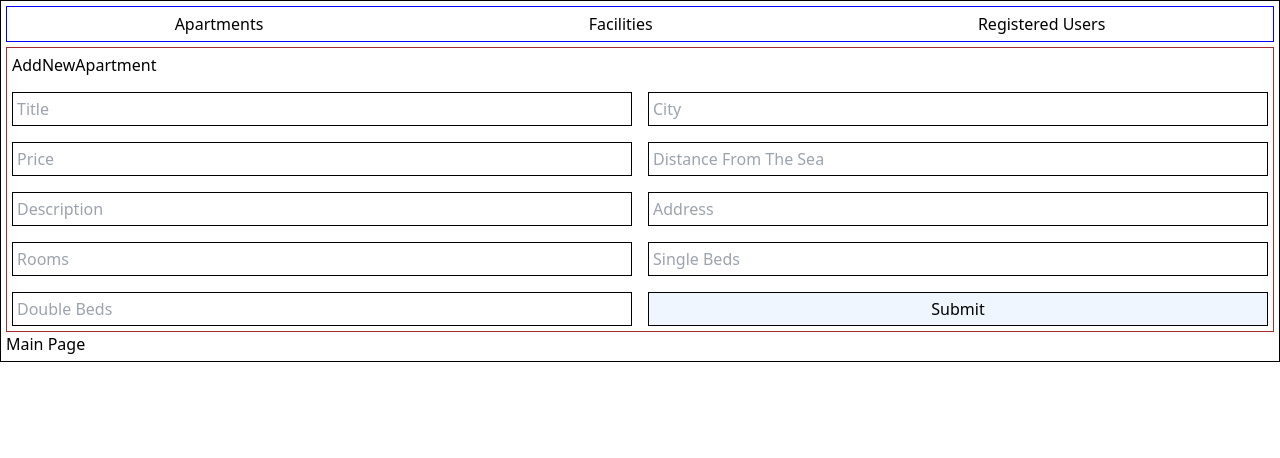
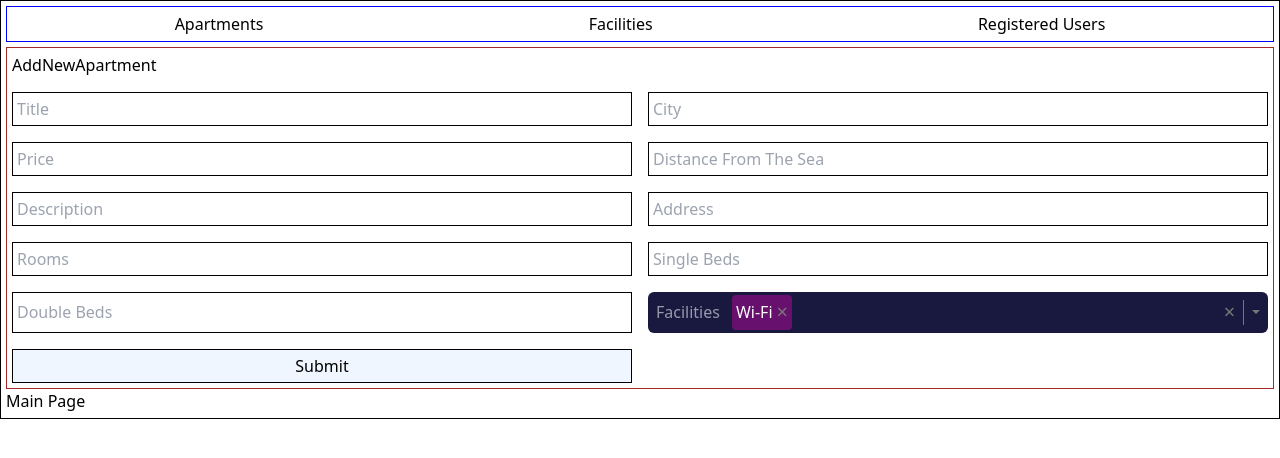
Before and after one commit to zrvnarmarin/Apartmenify-App-React-Redux-Toolkit-Supabase-, a React (Vite) app in the folder redux-demo/: page /main/addNewApartment in a window 1280 px wide. Shown: the top 458 px of the page. Built offline with nearby package versions, Linux system fonts and the light colour scheme.

Commit message:
added post function to apartments

```diff
--- /dev/null
+++ b/redux-demo/src/UI/Select.jsx
@@ -0,0 +1,131 @@
+import { useEffect, useRef, useState } from "react"
+import styles from "../styles/select.module.css"
+
+export function Select({ multiple, value, onChange, options, name }) {
+  const [isOpen, setIsOpen] = useState(false)
+  const [highlightedIndex, setHighlightedIndex] = useState(0)
+  const containerRef = useRef(null)
+
+  function clearOptions() {
+    multiple ? onChange([]) : onChange(undefined)
+  }
+
+  function selectOption(option) {
+    if (multiple) {
+      if (value.includes(option)) {
+        onChange(value.filter(o => o !== option))
+      } else {
+        onChange([...value, option])
+      }
+    } else {
+      if (option !== value) onChange(option)
+    }
+  }
+
+  function isOptionSelected(option) {
+    return multiple ? value.includes(option) : option === value
+  }
+
+  useEffect(() => {
+    if (isOpen) setHighlightedIndex(0)
+  }, [isOpen])
+
+  // kod sam zakomentirao zbog buga za remove event listener!
+//   useEffect(() => {
+//     const handler = (e) => {
+//       if (e.target != containerRef.current) return
+//       switch (e.code) {
+//         case "Enter":
+//         case "Space":
+//           setIsOpen(prev => !prev)
+//           if (isOpen) selectOption(options[highlightedIndex])
+//           break
+//         case "ArrowUp":
+//         case "ArrowDown": {
+//           if (!isOpen) {
+//             setIsOpen(true)
+//             break
+//           }
+
+//           const newValue = highlightedIndex + (e.code === "ArrowDown" ? 1 : -1)
+//           if (newValue >= 0 && newValue < options.length) {
+//             setHighlightedIndex(newValue)
+//           }
+//           break
+//         }
+//         case "Escape":
+//           setIsOpen(false)
+//           break
+//       }
+//     }
+//     containerRef.current.addEventListener("keydown", handler)
+
+//     return () => {
+//       containerRef.current.removeEventListener("keydown", handler)
+//     }
+//   }, [isOpen, highlightedIndex, options])
+
+  return (
+    <div
+      ref={containerRef}
+      onBlur={() => setIsOpen(false)}
+      onClick={() => setIsOpen(prev => !prev)}
+      tabIndex={0}
+      className={styles.container}
+    >
+        <span>{name}</span>
+    <span className={styles.value}>
+        {multiple
+        ? value.map(v => (
+            <button
+
+                key={v.value}
+                onClick={e => {
+                e.stopPropagation()
+                selectOption(v)
+                }}
+                className={styles["option-badge"]}
+            >
+                {v.label}
+                <span className={styles["remove-btn"]}>&times;</span>
+            </button>
+            ))
+        : value?.label}
+      </span>
+      <button
+      type="button"
+        onClick={e => {
+          e.stopPropagation()
+          clearOptions()
+        }}
+        className={styles["clear-btn"]}
+      >
+        &times;
+      </button>
+      <div className="styles.divider-container">
+          <div className={styles.divider}></div>
+      </div>
+      <div className={styles.caret}></div>
+      <ul className={`${styles.options} ${isOpen ? styles.show : ""}`}>
+        {options.map((option, index) => (
+          <li
+            onClick={e => {
+              e.stopPropagation()
+              selectOption(option)
+              setIsOpen(false)
+            }}
+            onMouseEnter={() => setHighlightedIndex(index)}
+            key={option.value}
+            className={`${styles.option} ${
+              isOptionSelected(option) ? styles.selected : ""
+            } ${index === highlightedIndex ? styles.highlighted : ""}`}
+          >
+            {option.label}
+          </li>
+        ))}
+      </ul>
+    </div>
+  )
+}
+
+export default Select;
--- a/redux-demo/src/components/AddNewApartment.jsx
+++ b/redux-demo/src/components/AddNewApartment.jsx
@@ -1,6 +1,8 @@
 import React, { useState } from 'react'
 import { useDispatch } from 'react-redux'
 import { addApartment } from './apartmentsSlice'
+import { facilities } from '../data/facilities'
+import Select from '../UI/Select'
 
 const AddNewApartment = () => {
   const [title, setTitle] = useState('')
@@ -12,6 +14,8 @@ const AddNewApartment = () => {
   const [rooms, setRooms] = useState('')
   const [singleBeds, setSingleBeds] = useState('')
   const [doubleBeds, setDoubleBeds] = useState('')
+
+  const [facility, setFacility] = useState([facilities[0]])
 
   const titleChangeHandler = e => setTitle(e.target.value)
   const cityChangeHandler = e => setCity(e.target.value)
@@ -37,9 +41,11 @@ const AddNewApartment = () => {
       description: description,
       address: address,
       singleBeds: singleBeds,
-      doubleBeds: doubleBeds
+      doubleBeds: doubleBeds,
+      facilities: facility
     }))
   }
+
 
   return (
     <div style={{ padding: '5px', border: '1px solid brown', display: 'flex', flexDirection: 'column', gap: '15px'}}>
@@ -54,6 +60,13 @@ const AddNewApartment = () => {
         <input value={rooms} onChange={roomsChangeHandler} type="text" className='border-[1px] border-black p-1' placeholder='Rooms' />
         <input value={singleBeds} onChange={singleBedsChangeHandler} type="text" className='border-[1px] border-black p-1' placeholder='Single Beds' />
         <input value={doubleBeds} onChange={doubleBedsChangeHandler} type="text" className='border-[1px] border-black p-1' placeholder='Double Beds' />
+        <Select
+          multiple
+          name={'Facilities'}
+          options={facilities}
+          value={facility}
+          onChange={facility => setFacility(facility)}
+          />
         <button className='border-[1px] border-black p-1 bg-blue-50'>Submit</button>
       </form>
     </div>
--- a/redux-demo/src/components/ApartmentInfo.jsx
+++ b/redux-demo/src/components/ApartmentInfo.jsx
@@ -1,19 +1,25 @@
 import React, { useState } from 'react'
 
-const ApartmentInfo = ({ index, title, status, city, rooms, price, description, address, doubleBeds, singleBeds, distanceFromTheSea, facilities }) => {
+const ApartmentInfo = ({ tableIndex, title, status, city, rooms, price, description, address, doubleBeds, singleBeds, distanceFromTheSea, facilities }) => {
+
   const [isOpenMoreDetailsSection, setIsOpenMoreDetailsSection] = useState(false)
   const toggleMoreDetailsSection = () => setIsOpenMoreDetailsSection(prev => !prev)
 
   return (
     <div className='grid grid-cols-7 p-2 border-[1px] border-black'>
-      <span>{index}</span>
+      <span>{tableIndex}</span>
       <div>{title}</div>
       <div>{status}</div>
       <div>{city}</div>
       <div>{rooms}</div>
       <div>{price} e</div>
       <div>
-        <button onClick={toggleMoreDetailsSection} className="p-2 bg-blue-50 border-[1px] border-black">Toggle</button>
+        <button
+          onClick={toggleMoreDetailsSection}
+          className="p-2 bg-blue-50 border-[1px] border-black"
+        >
+          More Info
+        </button>
       </div>
 
       { isOpenMoreDetailsSection &&
--- /dev/null
+++ b/redux-demo/src/components/ApartmentTableHeader.jsx
@@ -0,0 +1,16 @@
+import React from 'react'
+import { tableHeaderData } from './../data/tableHeaderData';
+
+const ApartmentTableHeader = () => {
+
+  return (
+    <div className='grid grid-cols-7 p-2 border-[1px] border-black'>
+        {tableHeaderData.map(headerData =>
+          <div key={headerData.id}>{headerData.value}</div>
+        )}
+    </div>
+
+  )
+}
+
+export default ApartmentTableHeader
--- a/redux-demo/src/components/Apartments.jsx
+++ b/redux-demo/src/components/Apartments.jsx
@@ -48,7 +48,7 @@ const Apartments = () => {
 //     { id: 3, address: 'Tičarnica 12a', city: 'Zadar', description: 'Zadar je jako lijep grad', distanceFromtheSea: 5.5, doubleBeds: 1, singleBeds: 2, price: 19.99, rooms: 3, title: 'Cloudy apartment', facilities: ['Wi-Fi', 'Refrigerator', 'Pool'] },
 //   ]
 
-console.log(apartments)
+// console.log(apartments)
 
   return (
     <div style={{ padding: '5px', border: '1px solid brown', display: 'flex', flexDirection: 'column', gap: '15px'}}>
--- /dev/null
+++ b/redux-demo/src/data/facilities.js
@@ -0,0 +1,15 @@
+export const facilities = [
+    { label: "Wi-Fi", value: 'Wi-Fi' },
+    { label: "Free Parking", value: 'Free Parking' },
+    { label: "TV", value: 'TV' },
+    { label: "Car Rental Service", value: 'Car Rental Service' },
+    { label: "Coffe Machine", value: 'Coffe Machine' },
+    { label: "Refrigerator", value: 'Refrigerator' },
+    { label: "Hairdryer", value: 'Hairdryer' },
+    { label: "Flat-screen TV", value: 'Flat-screen TV' },
+    { label: "Spa", value: 'Spa' },
+    { label: "Air Conditioning", value: 'Air Conditioning' },
+    { label: "Smoke Free", value: 'Smoke Free' },
+    { label: "Sauna", value: 'Sauna' },
+    { label: "BBQ", value: 'BBQ' },
+  ]
--- /dev/null
+++ b/redux-demo/src/data/tableHeaderData.js
@@ -0,0 +1,9 @@
+export const tableHeaderData = [
+    { id: '1', value: '#'},
+    { id: '2', value: 'Title'},
+    { id: '3', value: 'Status'},
+    { id: '4', value: 'City'},
+    { id: '5', value: 'Rooms'},
+    { id: '6', value: 'Price'},
+    { id: 7, value: ''}
+]
--- /dev/null
+++ b/redux-demo/src/styles/select.module.css
@@ -0,0 +1,140 @@
+.container {
+    position: relative;
+    width: 100%;
+    min-height: 1.5em;
+    display: flex;
+    align-items: center;
+    gap: .5em;
+    padding: 3px;
+    padding-left: 8px;
+    padding-right: 8px;
+    border-radius: 6px;
+    outline: none;
+    background-color: #19193f;
+    color: #949cab;
+  }
+
+  .container:focus {
+    border-color: hsl(200, 100%, 50%);
+  }
+
+  ::-webkit-scrollbar-button {
+    scrollbar-color: red;
+  }
+
+  .value {
+    flex-grow: 1;
+    display: flex;
+    gap: .5em;
+    flex-wrap: wrap;
+    padding-left: 4px;
+  }
+
+  .clear-btn {
+    background: none;
+    color: #777;
+    border: none;
+    outline: none;
+    cursor: pointer;
+    padding: 0;
+    font-size: 1.25em;
+  }
+
+  .clear-btn:focus,
+  .clear-btn:hover {
+    color: #333;
+  }
+
+  .divider-container {
+      background-color: red;
+  }
+
+  .divider {
+    background-color: #777;
+    align-self: stretch;
+    width: .05em;
+    display: flex;
+    height: 25px;
+  }
+
+  .caret {
+    translate: 0 25%;
+    border: .25em solid transparent;
+    border-top-color: #777;
+  }
+
+  .options {
+    position: absolute;
+    margin: 0;
+    padding: 0;
+    list-style: none;
+    display: none;
+    max-height: 15em;
+    overflow-y: auto;
+    border-radius: .25em;
+    width: 100%;
+    left: 0;
+    top: calc(100% + .25em);
+    background-color: #19193f;
+    z-index: 100;
+  }
+
+  .options::-webkit-scrollbar {
+    width: 6px;
+    scrollbar-width: thin;
+  }
+
+  .options::-webkit-scrollbar-thumb {
+    background: #080c24;
+    width: 100px;
+    scrollbar-width: thin;
+    border-radius: 6px;
+  }
+
+  .options.show {
+    display: block;
+  }
+
+  .option {
+    padding: .25em .5em;
+    cursor: pointer;
+    color: white;
+  }
+
+  /* .option.selected {
+    background-color: hsl(200, 100%, 70%);
+  } */
+
+  .option.highlighted {
+    background-color: #68106d;
+    color: white
+  }
+
+  .option-badge {
+    display: flex;
+    align-items: center;
+    border-radius: .25em;
+    padding: .15em .25em;
+    gap: .25em;
+    cursor: pointer;
+    background: none;
+    outline: none;
+    background-color: #68106d;
+    color: white;
+  }
+
+  .option-badge:hover,
+  .option-badge:focus {
+    background-color: hsl(0, 100%, 90%);
+    border-color: hsl(0, 100%, 50%);
+  }
+
+  .option-badge:hover > .remove-btn,
+  .option-badge:focus > .remove-btn{
+    color: hsl(0, 100%, 50%);
+  }
+
+  .option-badge > .remove-btn {
+    font-size: 1.25em;
+    color: #777;
+  }
```
Also changed, not shown: redux-demo/src/components/ApartmentTable.jsx (+5 -15 lines).
